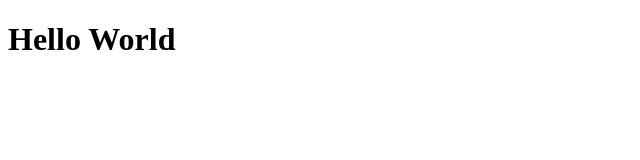
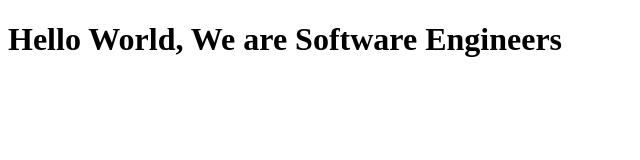
Before and after one commit to sweetCodex/technicalDocumentation, a plain HTML site: page index.html in a window 1280 px wide. Shown: the whole page, without its empty margins (0-640 px from the left). Drawn offline with Linux system fonts and the light colour scheme.

Commit message:
initial commit

```diff
--- a/index.html
+++ b/index.html
@@ -8,7 +8,7 @@
 
   <body>
     <script src="https://cdn.freecodecamp.org/testable-projects-fcc/v1/bundle.js"></script>
-<h1>Hello World</h1>
+<h1>Hello World, We are Software Engineers</h1>
     <!--
 
     Hello Camper!
```
